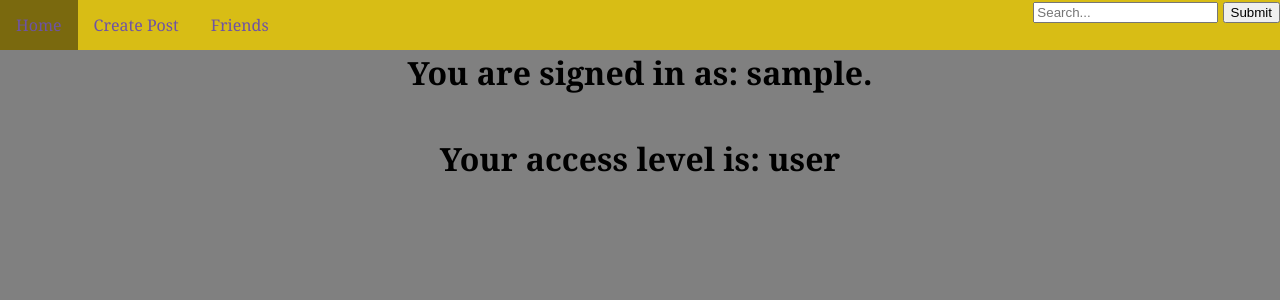
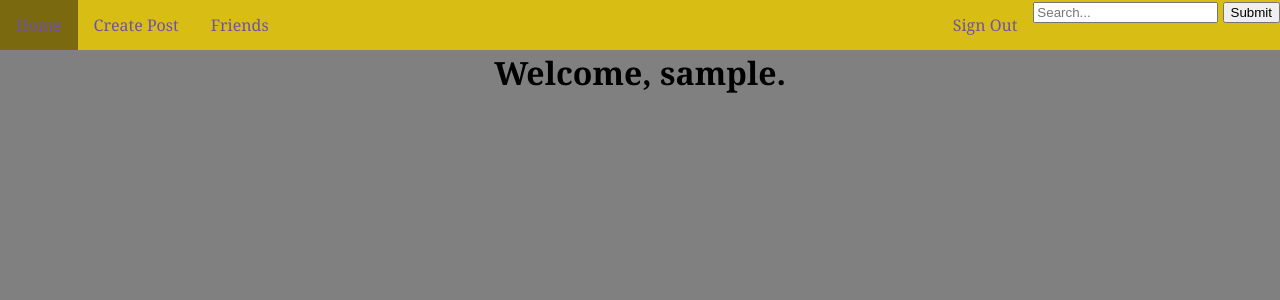
Before and after one commit to Dhrumil-Rana/Flask_QA, a Flask app: page /home in a window 1280 px wide. Shown: the top 300 px of the page. Run offline with Flask 2, Linux system fonts and the light colour scheme; the visitor is signed in with stand-in values (Sample User, id 1); data comes from the database, SQL or seed files in the repository; data that the repository does not hold is empty.

Commit message:
Adjusted some colors, added a sign out button to nav file.

```diff
--- a/static/css/friends.css
+++ b/static/css/friends.css
@@ -12,7 +12,7 @@ h1{
 .friendslist{
     margin: auto;
     width: 30%;
-    background: gray;
+    background: #cccccc;
     overflow: auto;
     border: 1px solid #f6ff00;
 }
--- a/static/css/home.css
+++ b/static/css/home.css
@@ -26,6 +26,7 @@ h1{
 
 .currpost{
     border: 3px solid #000000;
+    background: #cccccc;
 }
 
 .postcontent{
@@ -38,6 +39,7 @@ h1{
     border: 1px solid #000000;
     width: 75%;
     margin: auto;
+    background: #a49d33;
 }
 
 .sendcomment{
--- a/static/css/messenger.css
+++ b/static/css/messenger.css
@@ -14,17 +14,15 @@ h1{
     width: 75%;
     word-break: break-word;
     overflow: auto;
-    background: gray;
+    background: #cccccc;
     border: 1px solid #f6ff00;
 }
 
 .usermsg{
-    background: gray;
     height: 30px;
     text-align: right;
 }
 
 .friendmsg{
-    background: gray;
     text-align: left;
 }
--- a/static/css/search.css
+++ b/static/css/search.css
@@ -13,6 +13,7 @@ html{
 
 .currpost{
     border: 3px solid #000000;
+    background: #cccccc;
 }
 
 .postcontent{
@@ -25,6 +26,7 @@ html{
     border: 1px solid #000000;
     width: 75%;
     margin: auto;
+    background: #a49d33;
 }
 
 .sendcomment{
--- a/templates/createpost.html
+++ b/templates/createpost.html
@@ -16,7 +16,7 @@
         <div class="postfield">
             <textarea rows="4" cols="80" name="usertext" wrap="hard" placeholder="Enter your thoughts here." form="userpost"></textarea><br>
             <label for="img">Attach image:</label>
-            <input type="file" id="img" name="img" accept=".png, .jpg, .jpeg"><br>
+            <input type="file" id="img" name="img" accept=".png, .jpg, .jpeg .gif"><br>
             {% if filename %}
             <div>
             <img src="{{ url_for('static', filename='upload/'+filename) }}" width="193" height="130">
--- a/templates/home.html
+++ b/templates/home.html
@@ -6,8 +6,7 @@
 
 {% block content %}
     <h1 class="result">
-            You are signed in as: {{name}}.<br><br>
-            Your access level is: {{userlevel}}
+            Welcome, {{name}}.<br><br>
     </h1>
     <div id="postlist" class="postlist">
     {% for post in posts %}
@@ -22,12 +21,12 @@
             {% endif %}
             {% for user in users %}
                 {% if post.uID == user.userID %}
-                    <center><h6><p style="color:white";>Posted by: {{user.username}}</p></h6></center>
+                    <center><h2><p style="color:black";>Posted by: {{user.username}}</p></h2></center>
                 {% endif %}
             {% endfor %}
             <div id="postcontent" class="postcontent">
             <center><img src="{{ url_for('static', filename='upload/'+post.filename) }}" width="300" height="200"/></center>
-            <center><h6><p style="color:white";>{{post.description}}</p></h6></center>
+            <center><h6><p style="color:black";>{{post.description}}</p></h6></center>
             </div><br>
 
             <center><div id="commentlist"  class="commentlist">
--- a/templates/nav.html
+++ b/templates/nav.html
@@ -18,6 +18,7 @@
             <button type="submit">Submit</button>
             </form>
         </li>
+        <li class="bar" style="float:right"><a>Sign Out</a></li>
     </ul>
   </nav>
 </header>
```
